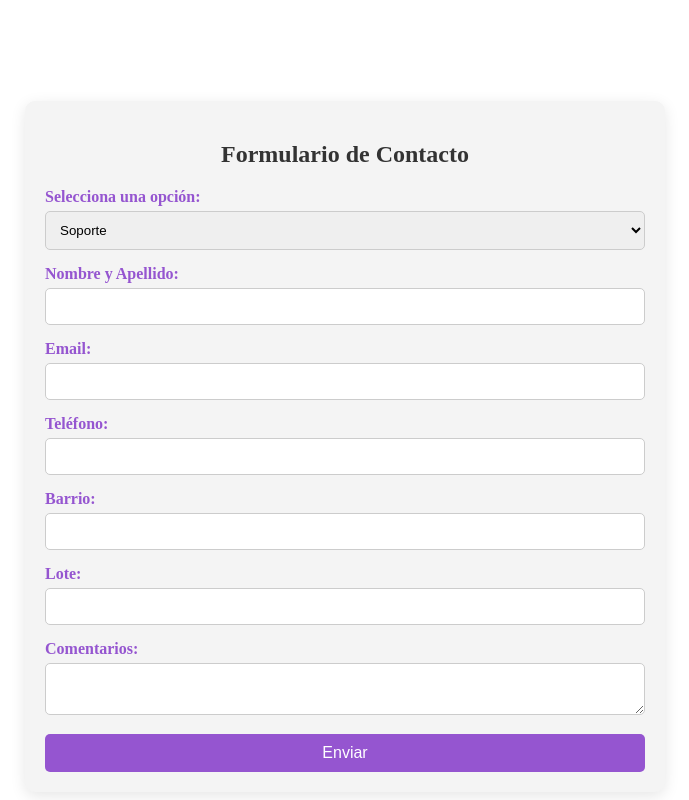
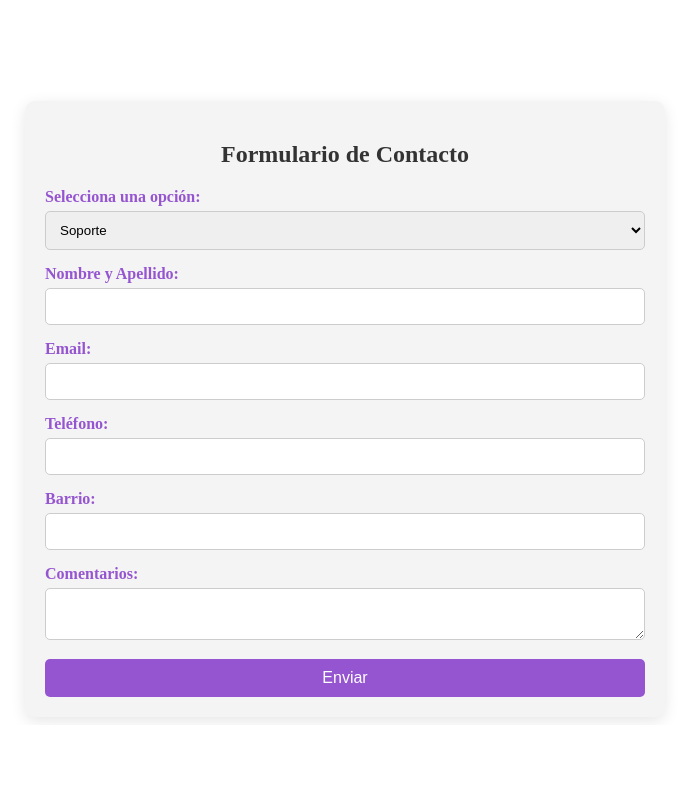
Before and after one commit to matuqqq/SecurityFocusW, a Vue app: page / in a window 1280 px wide. Shown: the part 2094-2894 px from the top of the page, without its empty margins (295-984 px from the left). After the commit the page ends 2819 px from the top, so only its background shows below. Built offline with nearby package versions, Linux system fonts and the light colour scheme; some icons are missing; a web font is replaced by a local one.

Commit message:
Update ContactForm.vue

```diff
--- a/src/components/ContactForm.vue
+++ b/src/components/ContactForm.vue
@@ -29,10 +29,6 @@
         <div class="form-group">
           <label for="barrio">Barrio:</label>
           <input type="text" id="barrio" v-model="formData.barrio" />
-        </div>
-        <div class="form-group">
-          <label for="lote">Lote:</label>
-          <input type="text" id="lote" v-model="formData.lote" />
         </div>
       </div>
 
@@ -71,7 +67,6 @@ export default {
         email: '',
         phone: '',
         barrio: '',
-        lote: '',
         role: [],
         comments: '',
       },
```
